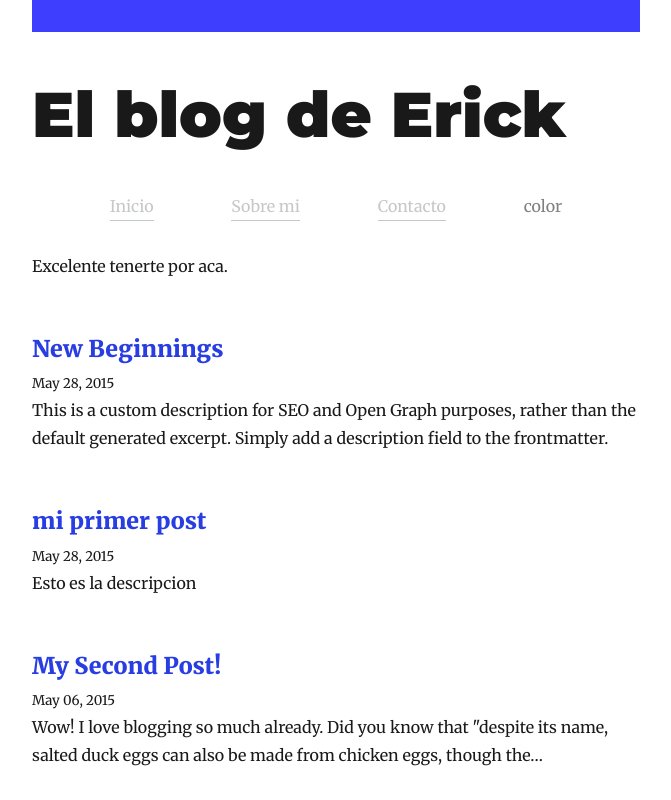
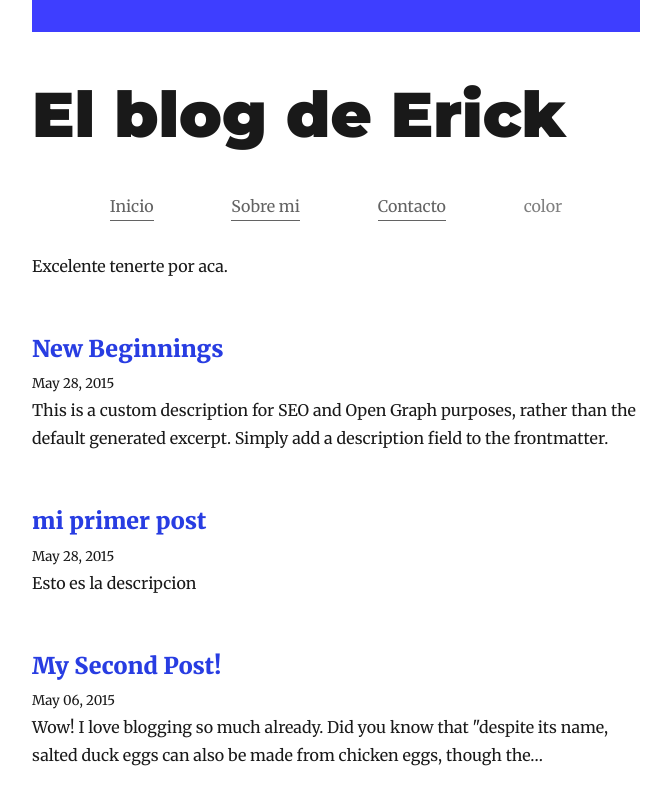
Before and after one commit to ErickRV19/my-blog, a Gatsby site: page / in a window 1280 px wide. Shown: the top 800 px of the page, without its empty margins (304-975 px from the left). Built offline with nearby package versions, Linux system fonts and the light colour scheme; Gatsby itself is replaced by a stand-in of ours; some packages are replaced by stand-ins of ours.

Commit message:
nav color

```diff
--- a/src/components/styles/layout.css
+++ b/src/components/styles/layout.css
@@ -3,6 +3,10 @@
     padding: 1em;
     position: relative;
     margin-bottom: 3em;
+}
+
+a {
+    color: #636363;
 }
 
 .nav {
@@ -15,11 +19,7 @@
 }
 
 a:hover {
-    color: #1aff66;
-}
-
-a:link {
-    color: #c5c9c6;
+    color: #000000;
 }
 
 @media (max-width: 400px) {
```
